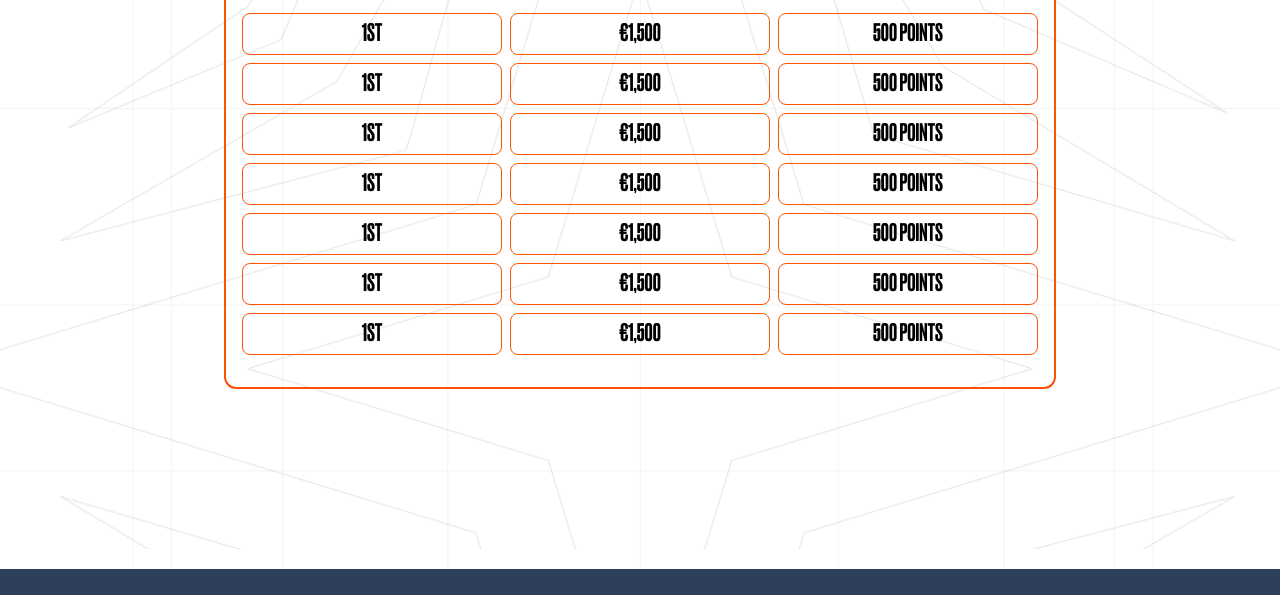
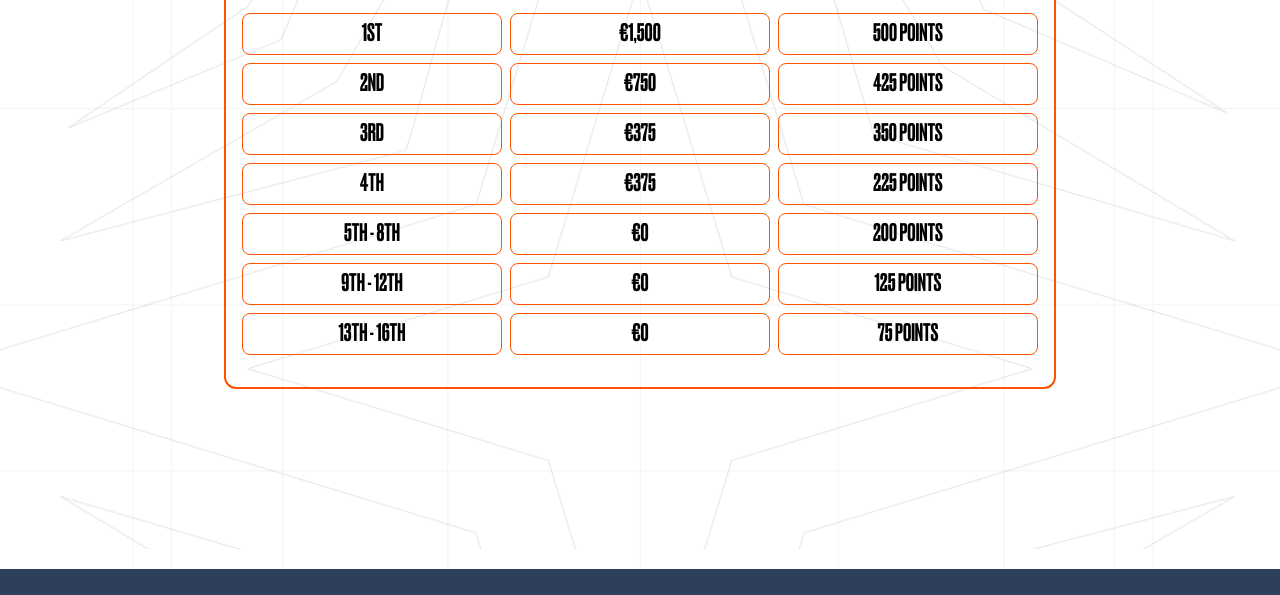
Before and after one commit to gathering/valorant.gathering.org, a plain HTML site: page src/index.html in a window 1280 px wide. Shown: the part 1550-2145 px from the top of the page. Drawn offline with nearby package versions, Linux system fonts and the light colour scheme; files that its build step writes are made by us from their sources.

Commit message:
Add right prices and change logo to higher res

```diff
--- a/src/index.html
+++ b/src/index.html
@@ -5,7 +5,6 @@
   <meta name="viewport" content="width=device-width, initial-scale=1.0">
   <link href="/dist/main.css" rel="stylesheet">
   <title>The Gathering 2023 - Valorant Beacon</title>
-
   <link href="/static/favicon/favicon.ico" rel="shortcut icon"/>
   <link href="/static/favicon/apple-icon-60x60.png" rel="apple-touch-icon" sizes="60x60"/>
 
@@ -16,7 +15,7 @@
         <header class="text-dsb sticky top-0 z-30 w-full px-2 py-4 bg-white sm:px-4 shadow-xl">
           <div class="flex items-center justify-between mx-auto max-w-7xl">
             <a href="#">
-              <span class="text-2xl  font-extrabold text-blue-600"><img src="/static/logo.png"/></span>
+              <span class=""><img class="h-[35px]" src="/static/logo.png"/></span>
             </a>
             <div class="flex items-center space-x-1 text-2xl tracking-wider">
               <ul class="hidden space-x-2 md:inline-flex">
@@ -123,58 +122,58 @@
                 500 POINTS
               </div>
               <div class="border-[1px] border-orange border-solid rounded-lg py-1 w-full col-span-4 text-2xl text-center">
-                1ST
+                2ND
               </div>
               <div class="border-[1px] border-orange border-solid rounded-lg py-1 w-full col-span-4 text-2xl text-center">
-                €1,500
+                €750
               </div>
               <div class="border-[1px] border-orange border-solid rounded-lg py-1 w-full col-span-4 text-2xl text-center">
-                500 POINTS
+                425 POINTS
               </div>
               <div class="border-[1px] border-orange border-solid rounded-lg py-1 w-full col-span-4 text-2xl text-center">
-                1ST
+                3RD
               </div>
               <div class="border-[1px] border-orange border-solid rounded-lg py-1 w-full col-span-4 text-2xl text-center">
-                €1,500
+                €375
               </div>
               <div class="border-[1px] border-orange border-solid rounded-lg py-1 w-full col-span-4 text-2xl text-center">
-                500 POINTS
+                350 POINTS
               </div>
               <div class="border-[1px] border-orange border-solid rounded-lg py-1 w-full col-span-4 text-2xl text-center">
-                1ST
+                4TH
               </div>
               <div class="border-[1px] border-orange border-solid rounded-lg py-1 w-full col-span-4 text-2xl text-center">
-                €1,500
+                €375
               </div>
               <div class="border-[1px] border-orange border-solid rounded-lg py-1 w-full col-span-4 text-2xl text-center">
-                500 POINTS
+                225 POINTS
               </div>
               <div class="border-[1px] border-orange border-solid rounded-lg py-1 w-full col-span-4 text-2xl text-center">
-                1ST
+                5TH - 8TH
               </div>
               <div class="border-[1px] border-orange border-solid rounded-lg py-1 w-full col-span-4 text-2xl text-center">
-                €1,500
+                €0
               </div>
               <div class="border-[1px] border-orange border-solid rounded-lg py-1 w-full col-span-4 text-2xl text-center">
-                500 POINTS
+                200 POINTS
               </div>
               <div class="border-[1px] border-orange border-solid rounded-lg py-1 w-full col-span-4 text-2xl text-center">
-                1ST
+                9TH - 12TH
               </div>
               <div class="border-[1px] border-orange border-solid rounded-lg py-1 w-full col-span-4 text-2xl text-center">
-                €1,500
+                €0
               </div>
               <div class="border-[1px] border-orange border-solid rounded-lg py-1 w-full col-span-4 text-2xl text-center">
-                500 POINTS
+                125 POINTS
               </div>
               <div class="border-[1px] border-orange border-solid rounded-lg py-1 w-full col-span-4 text-2xl text-center">
-                1ST
+                13TH - 16TH
               </div>
               <div class="border-[1px] border-orange border-solid rounded-lg py-1 w-full col-span-4 text-2xl text-center">
-                €1,500
+                €0
               </div>
               <div class="border-[1px] border-orange border-solid rounded-lg py-1 w-full col-span-4 text-2xl text-center">
-                500 POINTS
+                75 POINTS
               </div>
             </div>
           </div>
@@ -192,9 +191,9 @@
             <span class="text-orange leading-10">Ressurser</span>
             <ul>
               <li><a href="#">Konkurranseside</a></li>
-              <li><a href="#">Discord</a></li>
+              <li><a href="https://discord.gg/gathering-beacon">Discord</a></li>
               <li><a href="#">Regler</a></li>
-              <li><a href="#">Gathering.org</a></li>
+              <li><a href="https://www.gathering.org">Gathering.org</a></li>
               <li><a href="#">Branding</a></li>
             </ul>
           </div>
```
Also changed, not shown: static/logo.png.
